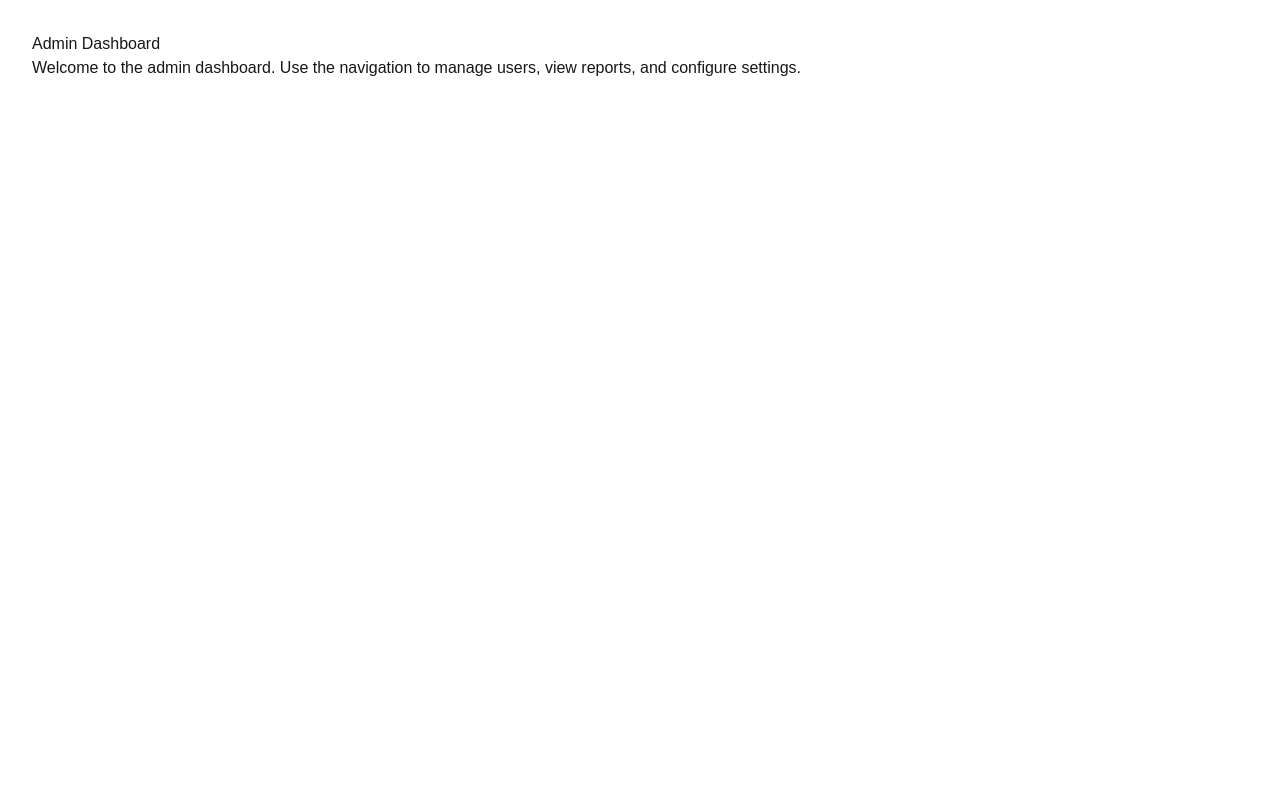
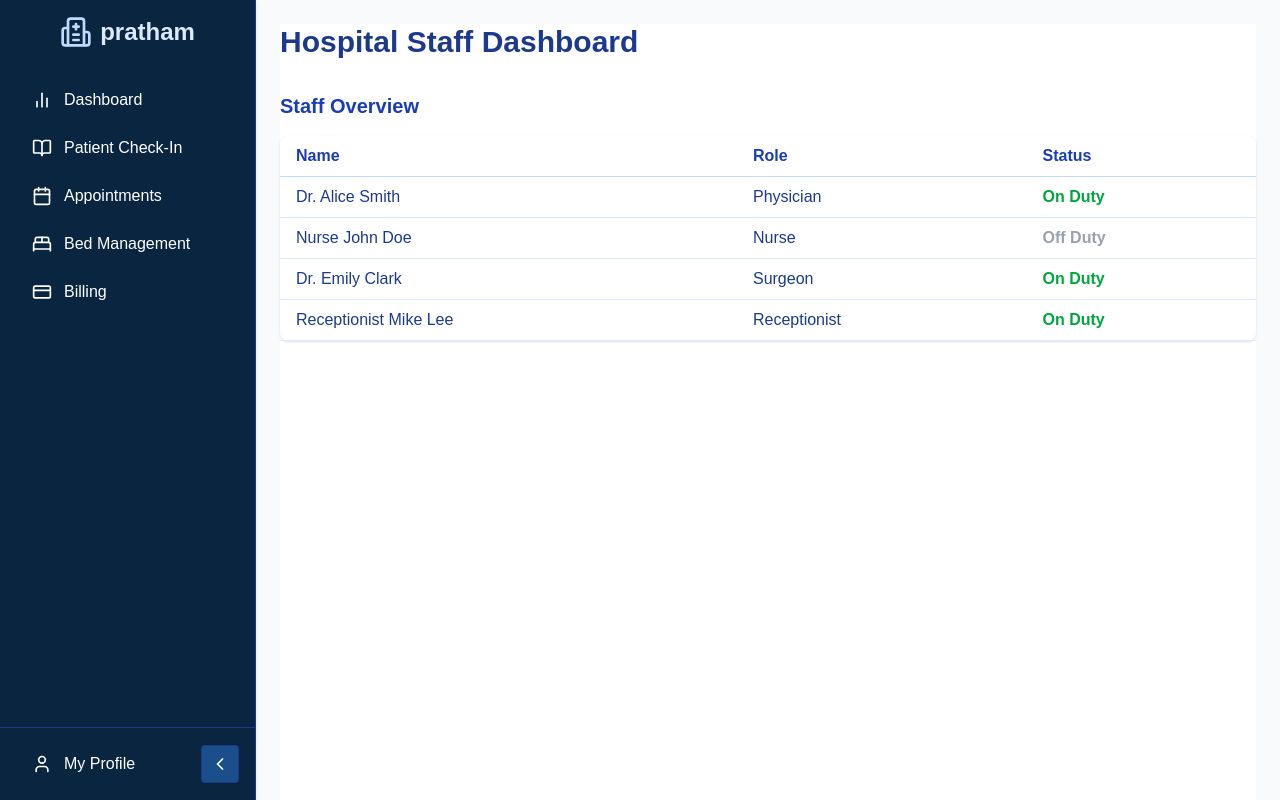
Before and after one commit to adityasriv2317/pratham, a Next.js app: page /dashboard/staff in a window 1280 px wide. Built offline with nearby package versions, Linux system fonts and the light colour scheme; a web font is replaced by a local one; what next-redux-wrapper would draw is missing.

Commit message:
basic home pages

```diff
--- a/src/app/dashboard/admin/dashboard.tsx
+++ b/src/app/dashboard/admin/dashboard.tsx
@@ -1,27 +1,33 @@
 const AdminDashboard = () => {
   return (
-    <main className="p-8">
-      <h1 className="text-3xl font-bold mb-6">Admin Dashboard</h1>
+    <main className="bg-white min-h-screen">
+      <h1 className="text-3xl font-bold mb-6 text-blue-900">Admin Dashboard</h1>
       <section className="grid grid-cols-1 md:grid-cols-3 gap-6 mb-8">
-        <div className="bg-white shadow rounded p-6">
-          <h2 className="text-xl font-semibold mb-2">Users</h2>
-          <p className="text-gray-600">Manage user accounts and permissions.</p>
+        <div className="bg-white shadow rounded p-6 border border-blue-100">
+          <h2 className="text-xl font-semibold mb-2 text-blue-800">Users</h2>
+          <p className="text-blue-700">Manage user accounts and permissions.</p>
         </div>
-        <div className="bg-white shadow rounded p-6">
-          <h2 className="text-xl font-semibold mb-2">Reports</h2>
-          <p className="text-gray-600">View and generate system reports.</p>
+        <div className="bg-white shadow rounded p-6 border border-blue-100">
+          <h2 className="text-xl font-semibold mb-2 text-blue-800">Reports</h2>
+          <p className="text-blue-700">View and generate system reports.</p>
         </div>
-        <div className="bg-white shadow rounded p-6">
-          <h2 className="text-xl font-semibold mb-2">Settings</h2>
-          <p className="text-gray-600">Configure application settings.</p>
+        <div className="bg-white shadow rounded p-6 border border-blue-100">
+          <h2 className="text-xl font-semibold mb-2 text-blue-800">Settings</h2>
+          <p className="text-blue-700">Configure application settings.</p>
         </div>
       </section>
       <section>
-        <h2 className="text-2xl font-semibold mb-4">Recent Activity</h2>
-        <ul className="bg-white shadow rounded p-4">
-          <li className="border-b py-2">User JohnDoe updated permissions.</li>
-          <li className="border-b py-2">System backup completed.</li>
-          <li className="py-2">New user JaneSmith registered.</li>
+        <h2 className="text-2xl font-semibold mb-4 text-blue-900">
+          Recent Activity
+        </h2>
+        <ul className="bg-white shadow rounded p-4 border border-blue-100">
+          <li className="border-b border-blue-100 py-2 text-blue-700">
+            User JohnDoe updated permissions.
+          </li>
+          <li className="border-b border-blue-100 py-2 text-blue-700">
+            System backup completed.
+          </li>
+          <li className="py-2 text-blue-700">New user JaneSmith registered.</li>
         </ul>
       </section>
     </main>
--- a/src/app/dashboard/staff/dashboard.tsx
+++ b/src/app/dashboard/staff/dashboard.tsx
@@ -9,63 +9,44 @@ const staffData = [
 
 export default function StaffDashboard() {
   return (
-    <div style={{ padding: "2rem" }}>
-      <h1>Hospital Staff Dashboard</h1>
-      <section style={{ marginTop: "2rem" }}>
-        <h2>Staff Overview</h2>
-        <table style={{ width: "100%", borderCollapse: "collapse" }}>
+    <div className="bg-white min-h-screen">
+      <h1 className="text-3xl font-bold text-blue-900">
+        Hospital Staff Dashboard
+      </h1>
+      <section className="mt-8">
+        <h2 className="text-xl font-semibold text-blue-800 mb-4">
+          Staff Overview
+        </h2>
+        <table className="w-full border-collapse bg-white shadow rounded-lg">
           <thead>
             <tr>
-              <th
-                style={{
-                  borderBottom: "1px solid #ccc",
-                  textAlign: "left",
-                  padding: "0.5rem",
-                }}
-              >
+              <th className="border-b border-blue-200 text-left px-4 py-2 text-blue-800">
                 Name
               </th>
-              <th
-                style={{
-                  borderBottom: "1px solid #ccc",
-                  textAlign: "left",
-                  padding: "0.5rem",
-                }}
-              >
+              <th className="border-b border-blue-200 text-left px-4 py-2 text-blue-800">
                 Role
               </th>
-              <th
-                style={{
-                  borderBottom: "1px solid #ccc",
-                  textAlign: "left",
-                  padding: "0.5rem",
-                }}
-              >
+              <th className="border-b border-blue-200 text-left px-4 py-2 text-blue-800">
                 Status
               </th>
             </tr>
           </thead>
           <tbody>
             {staffData.map((staff, idx) => (
-              <tr key={idx}>
-                <td
-                  style={{ padding: "0.5rem", borderBottom: "1px solid #eee" }}
-                >
+              <tr key={idx} className="hover:bg-blue-50">
+                <td className="px-4 py-2 border-b border-blue-100 text-blue-900">
                   {staff.name}
                 </td>
-                <td
-                  style={{ padding: "0.5rem", borderBottom: "1px solid #eee" }}
-                >
+                <td className="px-4 py-2 border-b border-blue-100 text-blue-900">
                   {staff.role}
                 </td>
-                <td
-                  style={{ padding: "0.5rem", borderBottom: "1px solid #eee" }}
-                >
+                <td className="px-4 py-2 border-b border-blue-100">
                   <span
-                    style={{
-                      color: staff.status === "On Duty" ? "green" : "gray",
-                      fontWeight: "bold",
-                    }}
+                    className={`font-bold ${
+                      staff.status === "On Duty"
+                        ? "text-green-600"
+                        : "text-gray-400"
+                    }`}
                   >
                     {staff.status}
                   </span>
--- a/src/app/dashboard/staff/page.tsx
+++ b/src/app/dashboard/staff/page.tsx
@@ -1,13 +1,13 @@
+import Layout from "@/components/Layout";
 import React from "react";
+import StaffDashboard from "./dashboard";
 
-const AdminDashboard: React.FC = () => {
-    return (
-        <div style={{ padding: "2rem" }}>
-            <h1>Admin Dashboard</h1>
-            <p>Welcome to the admin dashboard. Use the navigation to manage users, view reports, and configure settings.</p>
-            {/* Add dashboard widgets or navigation here */}
-        </div>
-    );
+const StaffDashboardPage: React.FC = () => {
+  return (
+    <Layout role="staff">
+      <StaffDashboard />
+    </Layout>
+  );
 };
 
-export default AdminDashboard;
+export default StaffDashboardPage;
```
